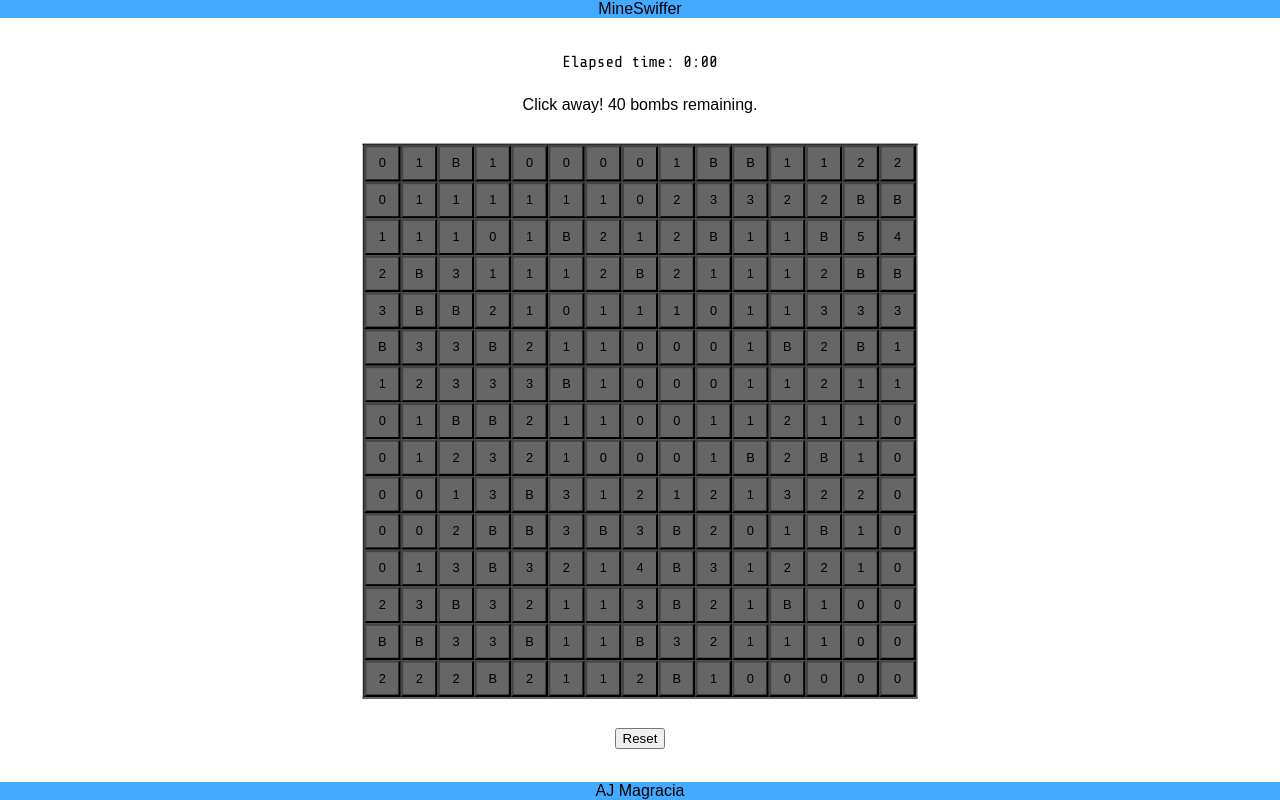
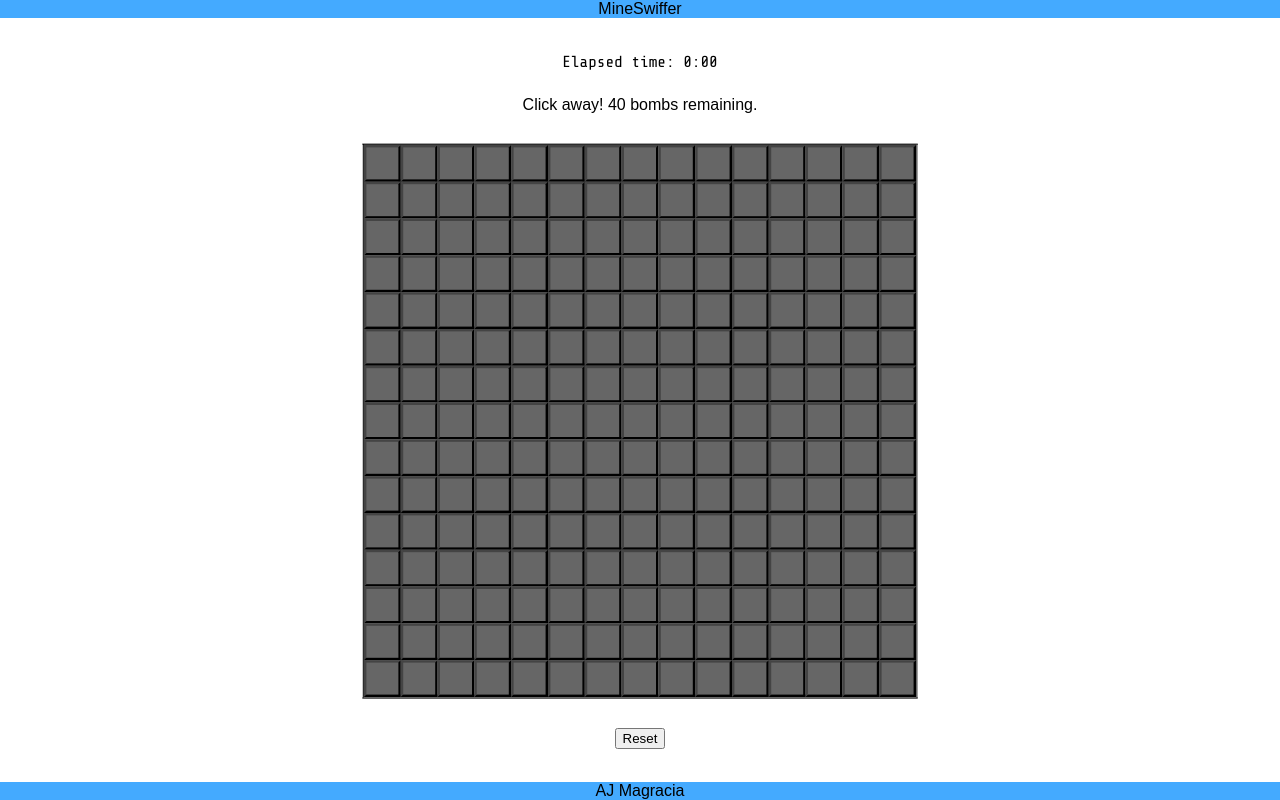
Before and after one commit to ajmagracia/MineSwiffer, a React (Create React App) app: page / in a window 1280 px wide. Built offline with nearby package versions, Linux system fonts and the light colour scheme; a web font is replaced by a local one.

Commit message:
minor fixes

```diff
--- a/src/Board.js
+++ b/src/Board.js
@@ -211,8 +211,6 @@ class Board extends Component {
       return 'HAHAHAHAHAHAHAHAHAHAHAHAHAHA';
     if (length > 200 && playing === false)
       return 'All that work for nothing...';
-    if (length === 40 && playing === false)
-      return "I'll, uh, pretend I didn't see that.";
     if (playing === false) return 'Darn.';
     if (length === 184) return 'Just... one... more...';
     if (length === 183) return "Praise Reese's you're gonna do it!!";
--- a/src/Square2.js
+++ b/src/Square2.js
@@ -78,7 +78,7 @@ class Square2 extends Component {
         ref={this.clickDiv}
         role="presentation"
       >
-        {innerDiv === undefined ? bomb : innerDiv}
+        {innerDiv === undefined ? '' : innerDiv}
       </div>
     );
   };
```
